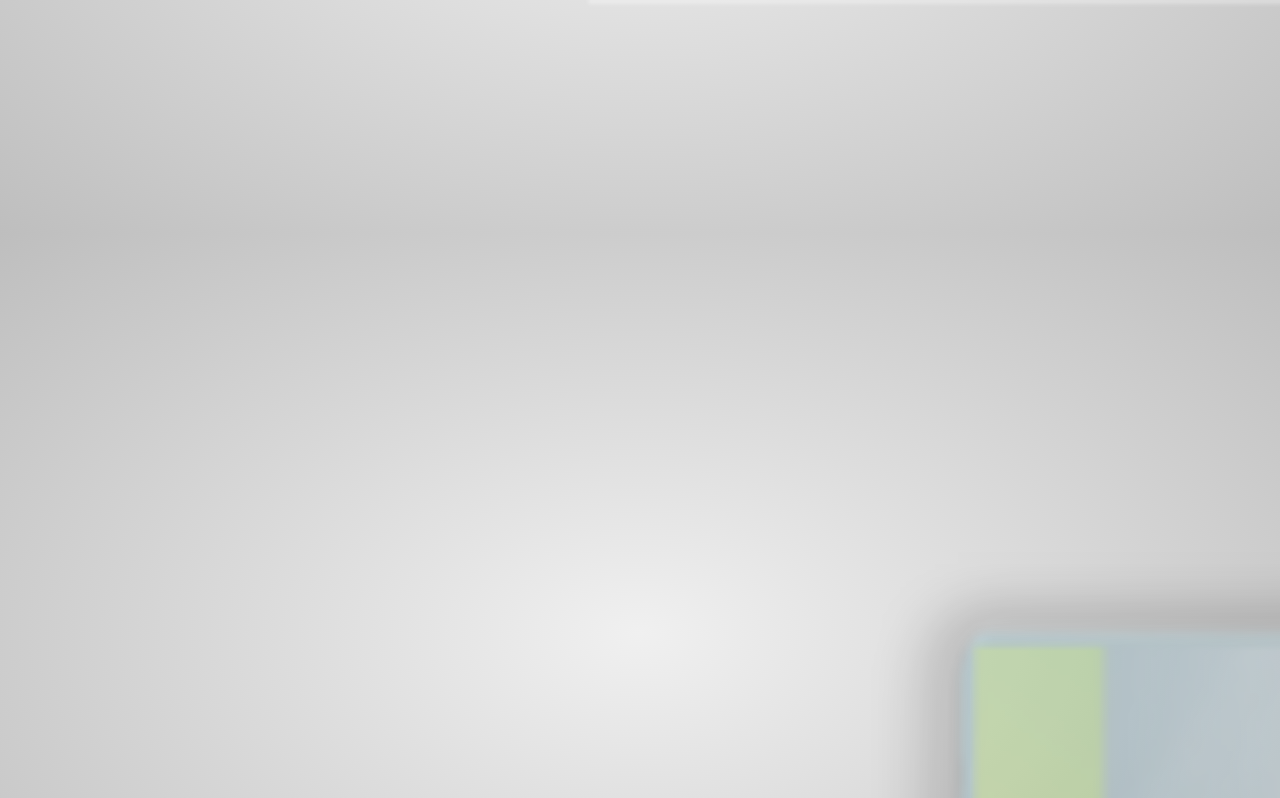
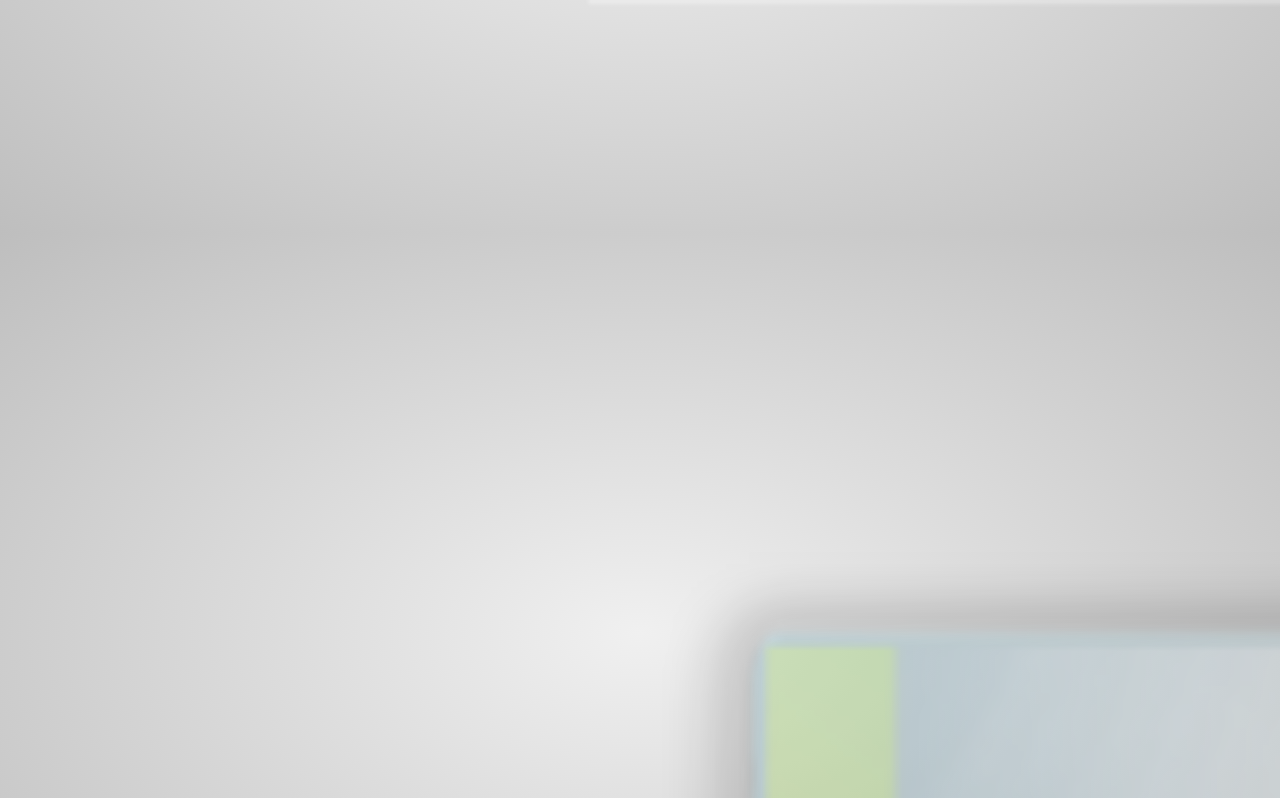
Before and after one commit to EZtech-Web/-EZT-, a website: page index.html in a window 1280 px wide. Shown: the part 2967-3765 px from the top of the page. Drawn offline with nearby package versions, Linux system fonts and the light colour scheme.

Commit message:
Update index.html

```diff
--- a/index.html
+++ b/index.html
@@ -257,7 +257,7 @@
         element should be rotated by 90 degrees clockwise.
 
     -->
-    <div id="EZtech_Server" class="step" data-x="-300" data-y="3500" data-rotate="90" data-scale="5" data-autoplay="">
+    <div id="EZtech_Server" class="step" data-x="-500" data-y="3500" data-rotate="90" data-scale="5" data-autoplay="">
         <img src="./img/Slide_EZ-5.png" alt="EZtech Triple-O" width="100%" height="100%">
     </div>
 
```
